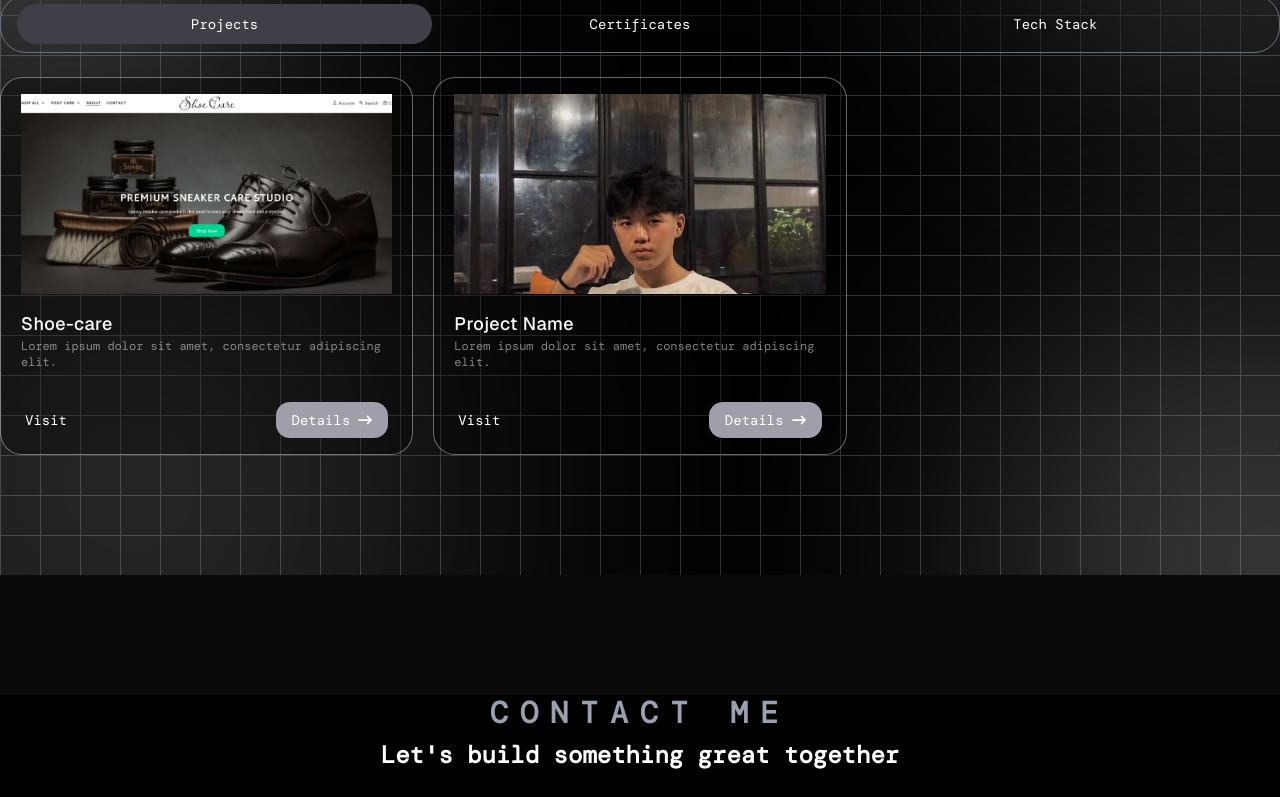
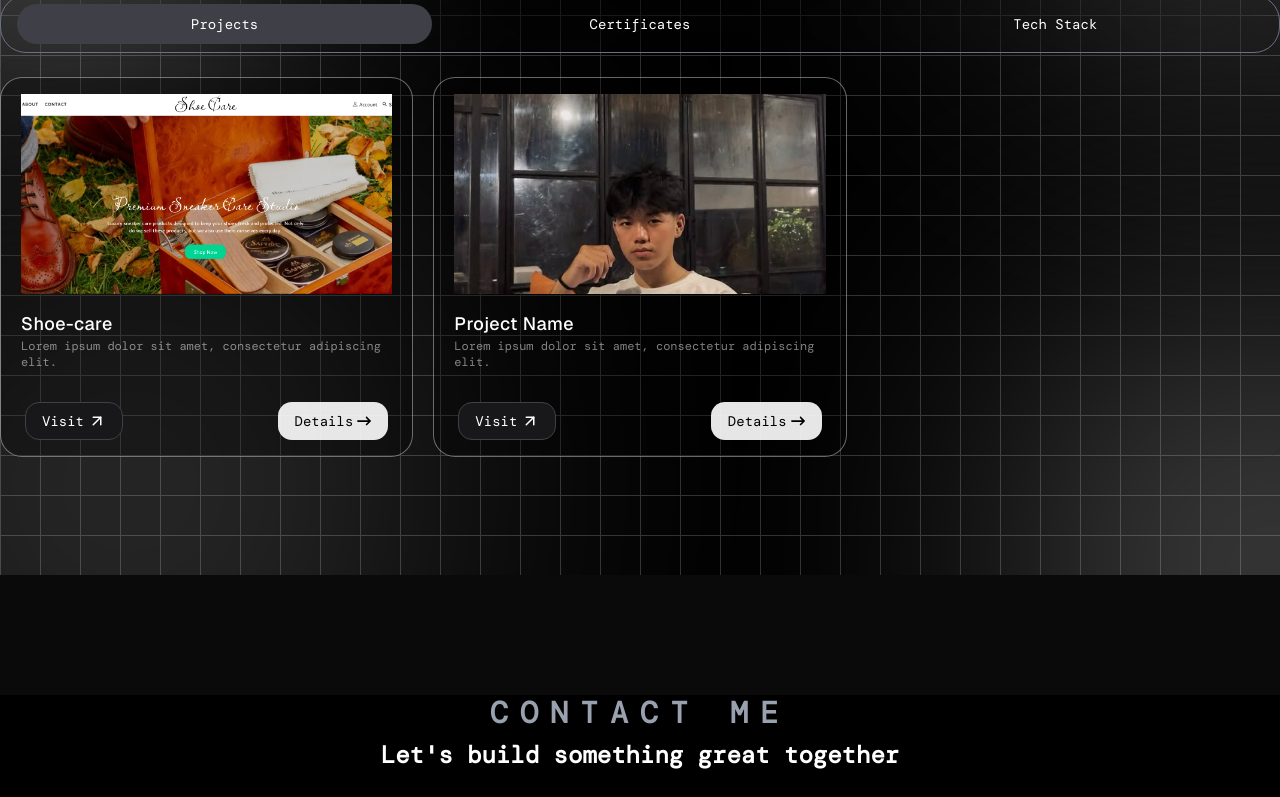
Before and after one commit to SasherGurung/Sasher-Portfolio, a Next.js app: page / in a window 1280 px wide. Shown: the part 2000-2797 px from the top of the page. Built offline with nearby package versions, Linux system fonts and the light colour scheme; a web font is replaced by a local one.

Commit message:
feat: update the project url

```diff
--- a/components/Projects.tsx
+++ b/components/Projects.tsx
@@ -3,6 +3,8 @@
 import GridBackgroundDemo from "@/components/ui/grid-background-demo";
 import { FaArrowRightLong } from "react-icons/fa6";
 import { dm_mono } from "@/app/fonts";
+import { FiArrowUpRight } from "react-icons/fi";
+
 import {
   Card,
   CardContent,
@@ -73,15 +75,24 @@ function ProjectsPage() {
                       </CardHeader>
 
                       <CardFooter className="flex justify-between">
-                        <button className="text-md cursor-pointer">
-                          {project.link ? "Visit" : "No Link"}
-                        </button>
+                        <Link
+                          href={project.link}
+                          className="bg-zinc-900 px-4 py-2 rounded-xl flex items-center gap-1
+                            text-white border border-zinc-700 hover:bg-white hover:text-zinc-900
+                            transition-all duration-300 cursor-pointer text-md"
+                        >
+                          Visit
+                          <FiArrowUpRight className="text-lg" />
+                        </Link>
 
                         <Link
                           href={project.link}
-                          className="bg-zinc-400 px-4 py-2 rounded-xl flex items-center gap-2 border-gray-100 hover:bg-zinc-500 transition-all cursor-pointer text-md"
+                          className="bg-white/90 text-black px-4 py-2 rounded-xl flex items-center gap-1
+                            border border-transparent hover:bg-black hover:text-white
+                            hover:border-white transition-all duration-300 cursor-pointer text-md"
                         >
-                          Details <FaArrowRightLong />
+                          Details
+                          <FaArrowRightLong />
                         </Link>
                       </CardFooter>
                     </Card>
--- a/src/data/projects.ts
+++ b/src/data/projects.ts
@@ -11,7 +11,7 @@ export const projects: Project[] = [
       title: "Shoe-care",
       details: "",
       description: "Lorem ipsum dolor sit amet, consectetur adipiscing elit.",
-      link: "https://shoe-care.vercel.app",
+      link: "https://shoe-care-three.vercel.app",
       image: "/projects/shoe-care.png",
     },
     {
```
Also changed, not shown: public/projects/shoe-care.png.
